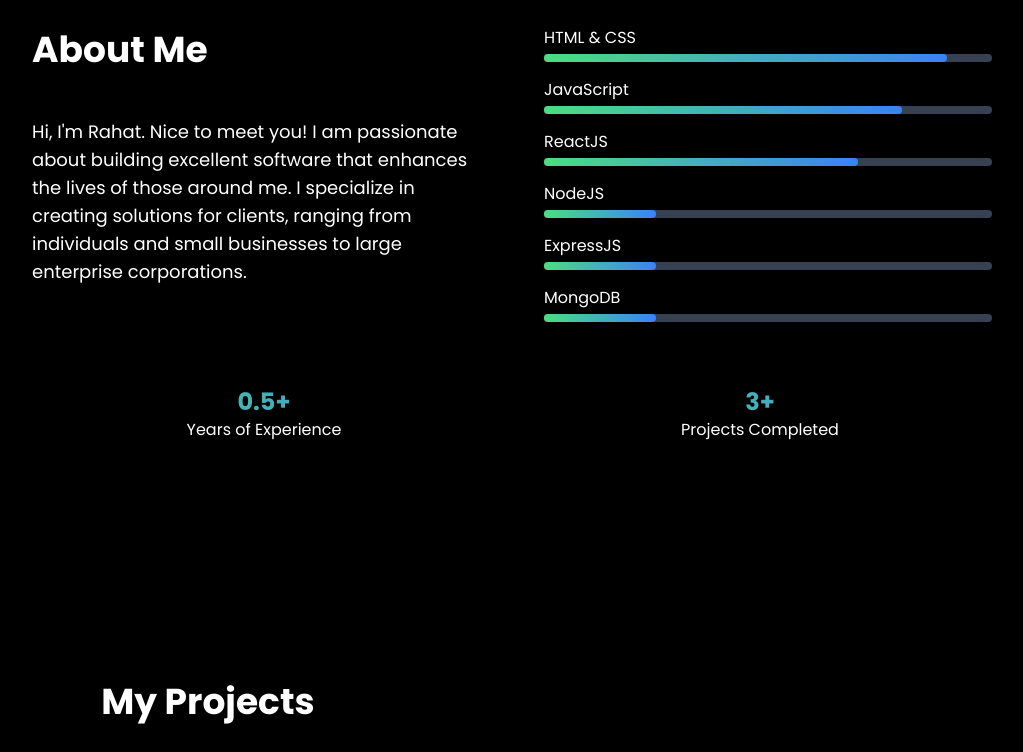
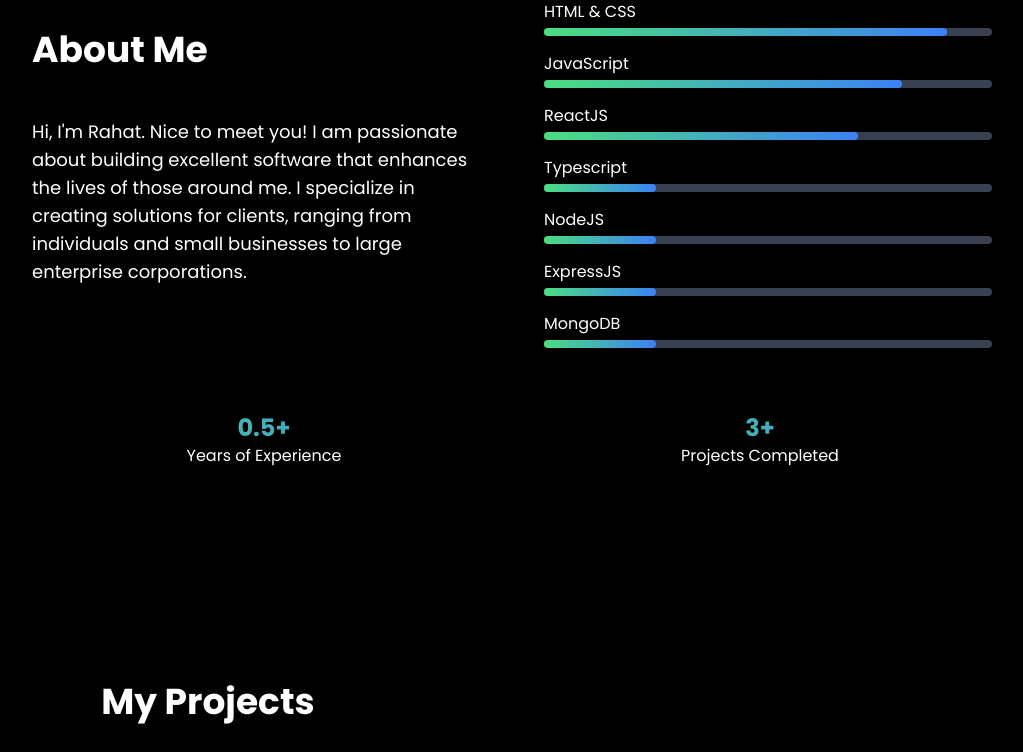
Before and after one commit to rahat728/portfolio-react, a React (Vite) app: page / in a window 1280 px wide. Shown: the part 966-1718 px from the top of the page, without its empty margins (128-1151 px from the left). Built offline with nearby package versions, Linux system fonts and the light colour scheme.

Commit message:
javascript

```diff
--- a/src/components/About.jsx
+++ b/src/components/About.jsx
@@ -1,57 +1,89 @@
-
 const About = () => {
   return (
-    <div name='about' className='w-full flex flex-col items-center justify-center min-h-screen bg-black text-white px-8 py-12 md:px-16 lg:px-[160px] '>
-      <div className='max-w-[1000px] w-full flex flex-col md:flex-row gap-16'>
+    <div
+      name="about"
+      className="w-full flex flex-col items-center justify-center min-h-screen bg-black text-white px-8 py-12 md:px-16 lg:px-[160px] "
+    >
+      <div className="max-w-[1000px] w-full flex flex-col md:flex-row gap-16">
         {/* Title and Description Section */}
-        <div className='w-full md:w-1/2 flex flex-col justify-center'>
-          <h2 className='text-4xl font-bold mb-12'>About Me</h2>
-          <p className='text-lg mb-8'>
-            Hi, I&apos;m Rahat. Nice to meet you! I am passionate about building excellent software that enhances the lives of those around me.
-            I specialize in creating solutions for clients, ranging from individuals and small businesses to large enterprise corporations.
+        <div className="w-full md:w-1/2 flex flex-col justify-center">
+          <h2 className="text-4xl font-bold mb-12">About Me</h2>
+          <p className="text-lg mb-8">
+            Hi, I&apos;m Rahat. Nice to meet you! I am passionate about building
+            excellent software that enhances the lives of those around me. I
+            specialize in creating solutions for clients, ranging from
+            individuals and small businesses to large enterprise corporations.
           </p>
         </div>
 
         {/* Skill Bars Section */}
-        <div className='w-full md:w-1/2 flex flex-col gap-4'>
-          <div className='w-full'>
-            <label className='block mb-1'>HTML & CSS</label>
-            <div className='w-full h-2 bg-gray-700 rounded'>
-              <div className='h-full bg-gradient-to-r from-green-400 to-blue-500 hover:scale-105 transition-transform duration-300 rounded' style={{ width: '90%' }}></div>
+        <div className="w-full md:w-1/2 flex flex-col gap-4">
+          <div className="w-full">
+            <label className="block mb-1">HTML & CSS</label>
+            <div className="w-full h-2 bg-gray-700 rounded">
+              <div
+                className="h-full bg-gradient-to-r from-green-400 to-blue-500 hover:scale-105 transition-transform duration-300 rounded"
+                style={{ width: "90%" }}
+              ></div>
             </div>
           </div>
-          <div className='w-full'>
-            <label className='block mb-1'>JavaScript</label>
-            <div className='w-full h-2 bg-gray-700 rounded'>
-              <div className='h-full bg-gradient-to-r from-green-400 to-blue-500 hover:scale-105 transition-transform duration-300 rounded' style={{ width: '80%' }}></div>
+          <div className="w-full">
+            <label className="block mb-1">JavaScript</label>
+            <div className="w-full h-2 bg-gray-700 rounded">
+              <div
+                className="h-full bg-gradient-to-r from-green-400 to-blue-500 hover:scale-105 transition-transform duration-300 rounded"
+                style={{ width: "80%" }}
+              ></div>
             </div>
           </div>
 
-          <div className='w-full'>
-            <label className='block mb-1'>ReactJS</label>
-            <div className='w-full h-2 bg-gray-700 rounded'>
-              <div className='h-full bg-gradient-to-r from-green-400 to-blue-500 hover:scale-105 transition-transform duration-300 rounded' style={{ width: '70%' }}></div>
+          <div className="w-full">
+            <label className="block mb-1">ReactJS</label>
+            <div className="w-full h-2 bg-gray-700 rounded">
+              <div
+                className="h-full bg-gradient-to-r from-green-400 to-blue-500 hover:scale-105 transition-transform duration-300 rounded"
+                style={{ width: "70%" }}
+              ></div>
             </div>
           </div>
 
-          <div className='w-full'>
-            <label className='block mb-1'>NodeJS</label>
-            <div className='w-full h-2 bg-gray-700 rounded'>
-              <div className='h-full bg-gradient-to-r from-green-400 to-blue-500 hover:scale-105 transition-transform duration-300 rounded' style={{ width: '25%' }}></div>
+          <div className="w-full">
+            <label className="block mb-1">Typescript</label>
+            <div className="w-full h-2 bg-gray-700 rounded">
+              <div
+                className="h-full bg-gradient-to-r from-green-400 to-blue-500 hover:scale-105 transition-transform duration-300 rounded"
+                style={{ width: "25%" }}
+              ></div>
             </div>
           </div>
 
-          <div className='w-full'>
-            <label className='block mb-1'>ExpressJS</label>
-            <div className='w-full h-2 bg-gray-700 rounded'>
-              <div className='h-full bg-gradient-to-r from-green-400 to-blue-500 hover:scale-105 transition-transform duration-300 rounded' style={{ width: '25%' }}></div>
+          <div className="w-full">
+            <label className="block mb-1">NodeJS</label>
+            <div className="w-full h-2 bg-gray-700 rounded">
+              <div
+                className="h-full bg-gradient-to-r from-green-400 to-blue-500 hover:scale-105 transition-transform duration-300 rounded"
+                style={{ width: "25%" }}
+              ></div>
             </div>
           </div>
 
-          <div className='w-full'>
-            <label className='block mb-1'>MongoDB</label>
-            <div className='w-full h-2 bg-gray-700 rounded'>
-              <div className='h-full bg-gradient-to-r from-green-400 to-blue-500 hover:scale-105 transition-transform duration-300 rounded' style={{ width: '25%' }}></div>
+          <div className="w-full">
+            <label className="block mb-1">ExpressJS</label>
+            <div className="w-full h-2 bg-gray-700 rounded">
+              <div
+                className="h-full bg-gradient-to-r from-green-400 to-blue-500 hover:scale-105 transition-transform duration-300 rounded"
+                style={{ width: "25%" }}
+              ></div>
+            </div>
+          </div>
+
+          <div className="w-full">
+            <label className="block mb-1">MongoDB</label>
+            <div className="w-full h-2 bg-gray-700 rounded">
+              <div
+                className="h-full bg-gradient-to-r from-green-400 to-blue-500 hover:scale-105 transition-transform duration-300 rounded"
+                style={{ width: "25%" }}
+              ></div>
             </div>
           </div>
 
@@ -60,16 +92,16 @@
       </div>
 
       {/* Statistics Section */}
-      <div className='w-full flex flex-col md:flex-row justify-center items-center mt-16'>
-        <div className='max-w-[1000px] w-full grid grid-cols-1 md:grid-cols-2 gap-8 text-center'>
+      <div className="w-full flex flex-col md:flex-row justify-center items-center mt-16">
+        <div className="max-w-[1000px] w-full grid grid-cols-1 md:grid-cols-2 gap-8 text-center">
           <div>
-            <h3 className='text-2xl font-bold text-transparent bg-clip-text bg-gradient-to-r from-green-400 to-blue-500'>
-            0.5+
+            <h3 className="text-2xl font-bold text-transparent bg-clip-text bg-gradient-to-r from-green-400 to-blue-500">
+              0.5+
             </h3>
             <p>Years of Experience</p>
           </div>
           <div>
-            <h3 className='text-2xl font-bold text-transparent bg-clip-text bg-gradient-to-r from-green-400 to-blue-500'>
+            <h3 className="text-2xl font-bold text-transparent bg-clip-text bg-gradient-to-r from-green-400 to-blue-500">
               3+
             </h3>
             <p>Projects Completed</p>
```
